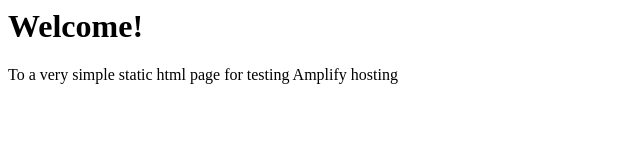
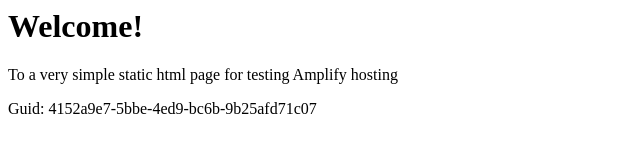
Before and after one commit to aws-aemilia-yul/Github-PR-Commit-Integration-Test-DoNotTouch-GitH-MJCD6L4M-v1-prod-ca-central-1, a website: page src/index.html in a window 1280 px wide. Shown: the whole page, without its empty margins (0-640 px from the left). Drawn offline with Linux system fonts and the light colour scheme.

Commit message:
commit from integ tests

```diff
--- a/src/index.html
+++ b/src/index.html
@@ -1,3 +1,5 @@
+
+
 <html lang="en">
 
 <head>
@@ -10,6 +12,6 @@
 <body>
     <h1>Welcome!</h1>
     <p>To a very simple static html page for testing Amplify hosting</p>
-</body>
+    <p>Guid: 4152a9e7-5bbe-4ed9-bc6b-9b25afd71c07</p></body>
 
 </html>
```
